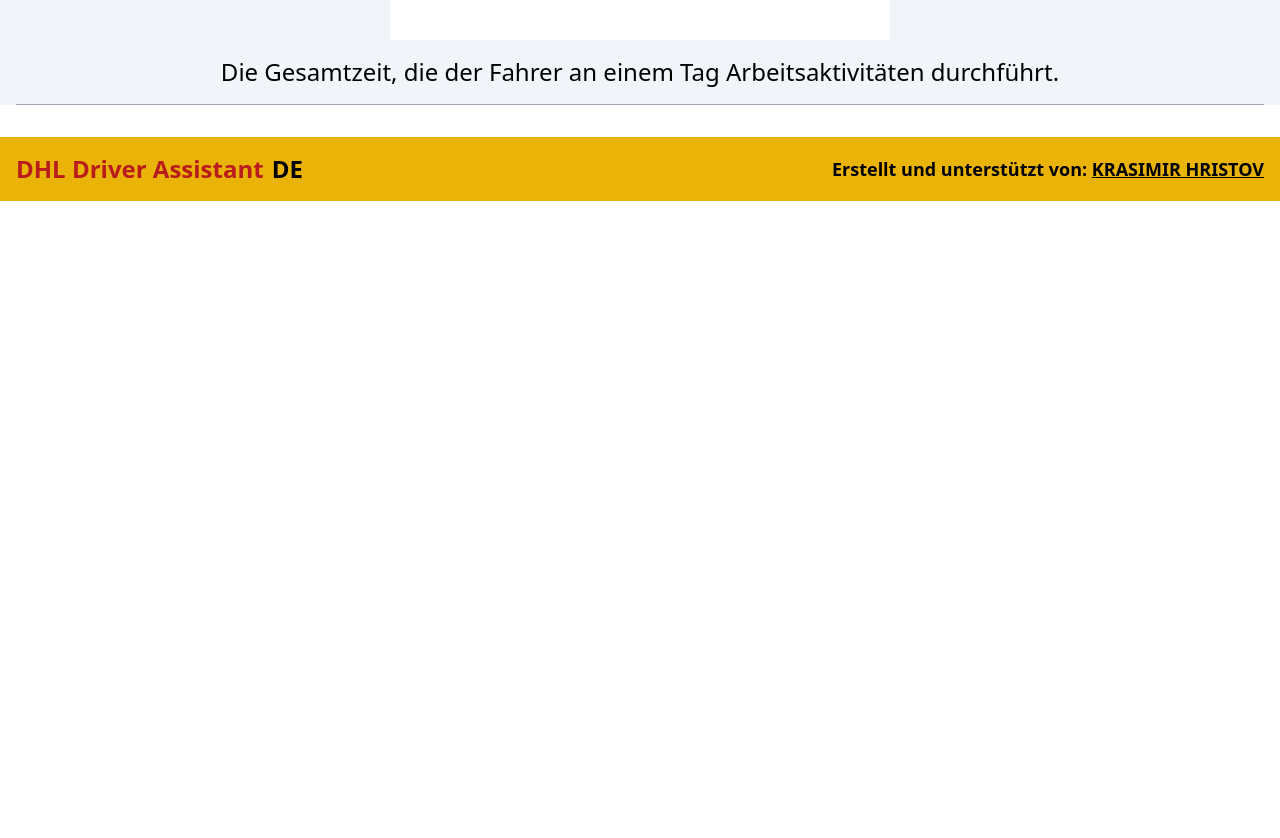
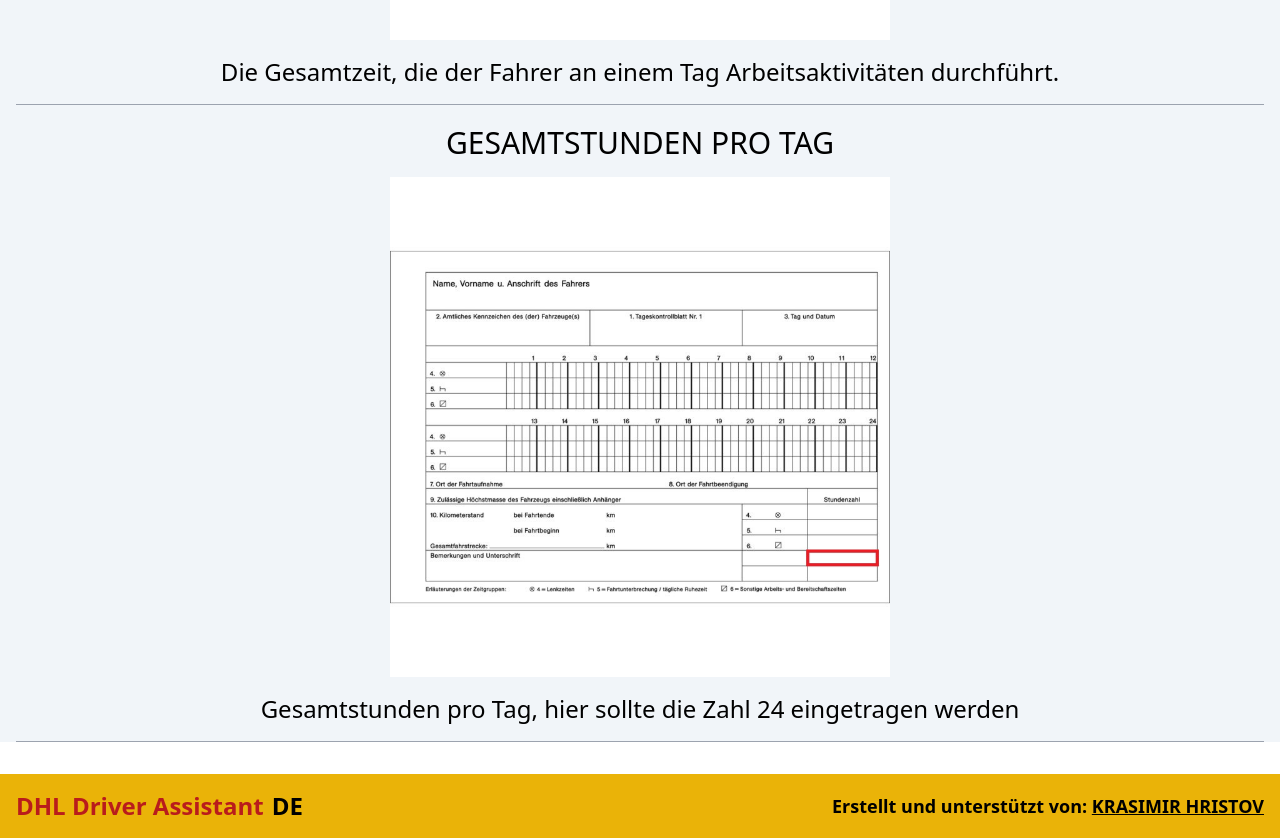
Before and after one commit to Krasimir-Hristov/DHL-Driver-Assitant-Dev, a React (Vite) app in the folder frontend/: page /controllbook in a window 1280 px wide. Shown: the part 10660-11498 px from the top of the page. Before the commit the page ends 10861 px from the top, so only its background shows below. Built offline with nearby package versions, Linux system fonts and the light colour scheme.

Commit message:
add total daily hours object

```diff
--- a/frontend/src/pages/ControllBook.tsx
+++ b/frontend/src/pages/ControllBook.tsx
@@ -18,6 +18,7 @@ import totalKMImg from '../assets/controlBookImg/cbSumKM.jpg';
 import totalDrivingImg from '../assets/controlBookImg/cbSumDriving.jpg';
 import totalBreakImg from '../assets/controlBookImg/cbSumPause.jpg';
 import totalWorkImg from '../assets/controlBookImg/cbSumLager.jpg';
+import totalDailyHoursImg from '../assets/controlBookImg/cbSumDaily.jpg';
 
 import DayOfYear from '../components/DayOfYear';
 import CurrentDate from '../components/CurrentDate';
@@ -96,6 +97,11 @@ const ControllBook: React.FC = () => {
       title: `${t('cbTotalWork')}`, // Примерен ключ от вашите i18n ресурси
       image: totalWorkImg,
       description: `${t('cbTotalWorkDesc')}`, // Примерен ключ от вашите i18n ресурси
+    },
+    {
+      title: `${t('cbTotalDailyHours')}`, // Примерен ключ от вашите i18n ресурси
+      image: totalDailyHoursImg,
+      description: `${t('cbTotalDailyHoursDesc')}`, // Примерен ключ от вашите i18n ресурси
     },
 
     // Добавете повече обекти тук, ако е необходимо
```
